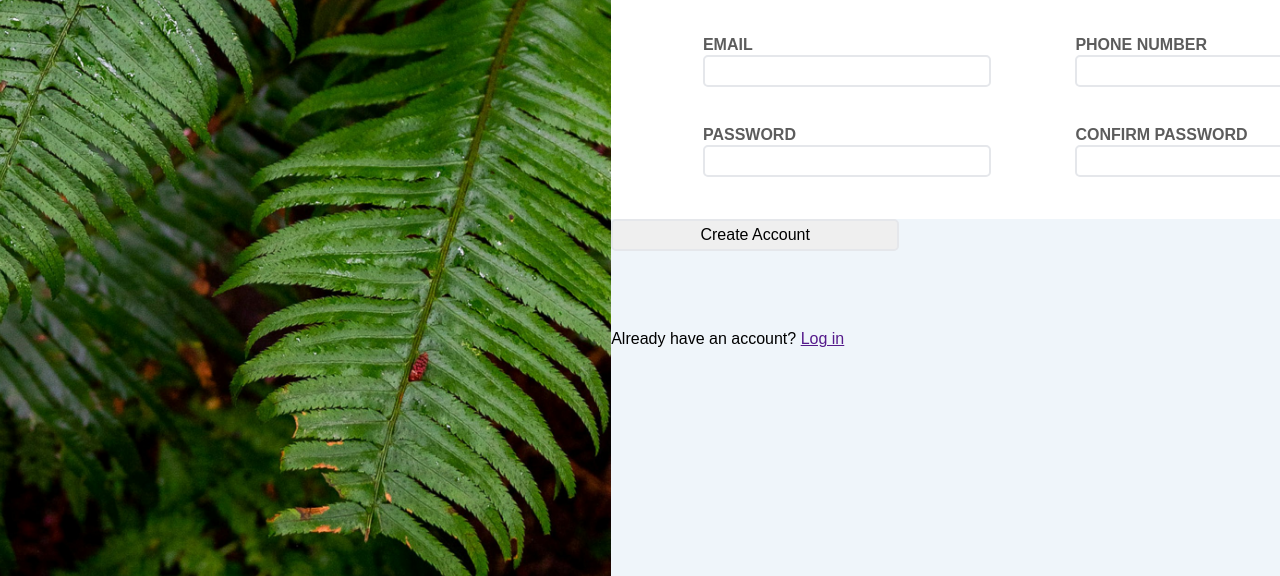
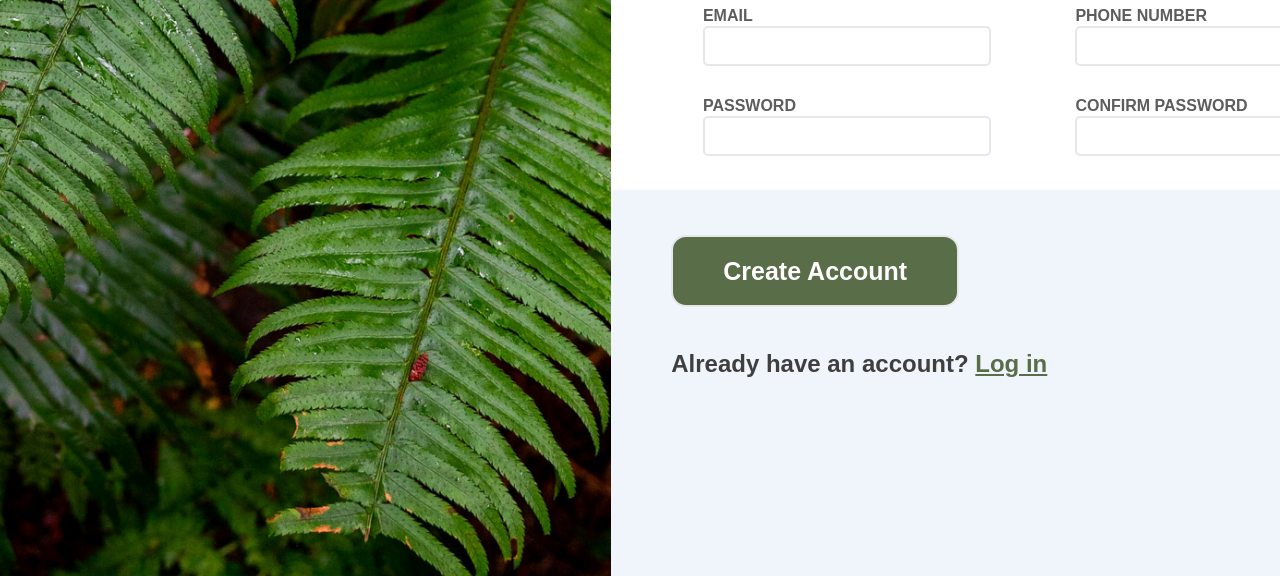
Before and after one commit to sdecu/signup_form, a plain HTML site: page index.html in a window 1280 px wide. Shown: the part 613-1189 px from the top of the page. Drawn offline with Linux system fonts and the light colour scheme.

Commit message:
style submit buttons and text

```diff
--- a/index.html
+++ b/index.html
@@ -50,8 +50,8 @@
             </div>
         </form>
 
-        <input type="button" value="Create Account">
-        <p>Already have an account? <a href="">Log in</a></p>
+        <input type="button" id="submit" value="Create Account">
+        <p class="reg_text">Already have an account? <a href="">Log in</a></p>
     </div>
 
 </div>
--- a/style.css
+++ b/style.css
@@ -1,8 +1,4 @@
-html,
-body,
-div,
-span,
-applet,
+html, body, div, span, applet,
 object,
 iframe,
 h1,
@@ -74,10 +70,7 @@ output,
 ruby,
 section,
 summary,
-time,
-mark,
-audio,
-video {
+time, mark, audio, video {
     margin: 0;
     padding: 0;
     border: 0;
@@ -158,6 +151,8 @@ button {
     box-sizing: border-box;
 }
 
+div:first-child {}
+
 h1 {
     width: 55ch;
     font-size: 30px;
@@ -214,13 +209,14 @@ input {
     border-radius: 5px;
     margin: 0 5rem 5rem 0;
     width: 18rem;
-    height: 2rem;
+    height: 2.5rem;
 }
 
 input:focus {
-    border: solid rgb(0, 181, 187) 2px;
+    border: solid rgb(0, 60, 172) 2px;
     border-radius: 5px;
     outline: none;
+    box-shadow: 3px 3px .4em #00000048;
 }
 
 .name,
@@ -239,6 +235,27 @@ input:focus {
     top: -18px !important;
 }
 
+#submit {
+    background-color: #596D48;
+    color: white;
+    font-weight: bold;
+    font-size: 25px;
+    height: 4.5rem;
+    width: 18rem;
+    border-radius: 15px;
+    margin: 45px 60px;
+}
+
+.reg_text   {
+    font-size: x-large;
+    font-weight: bold;
+    color: rgb(63, 63, 63);
+    margin-left: 60px;
+}
+
+a   {
+    color: #596D48;
+}
 /* images */
 
 div {
```
